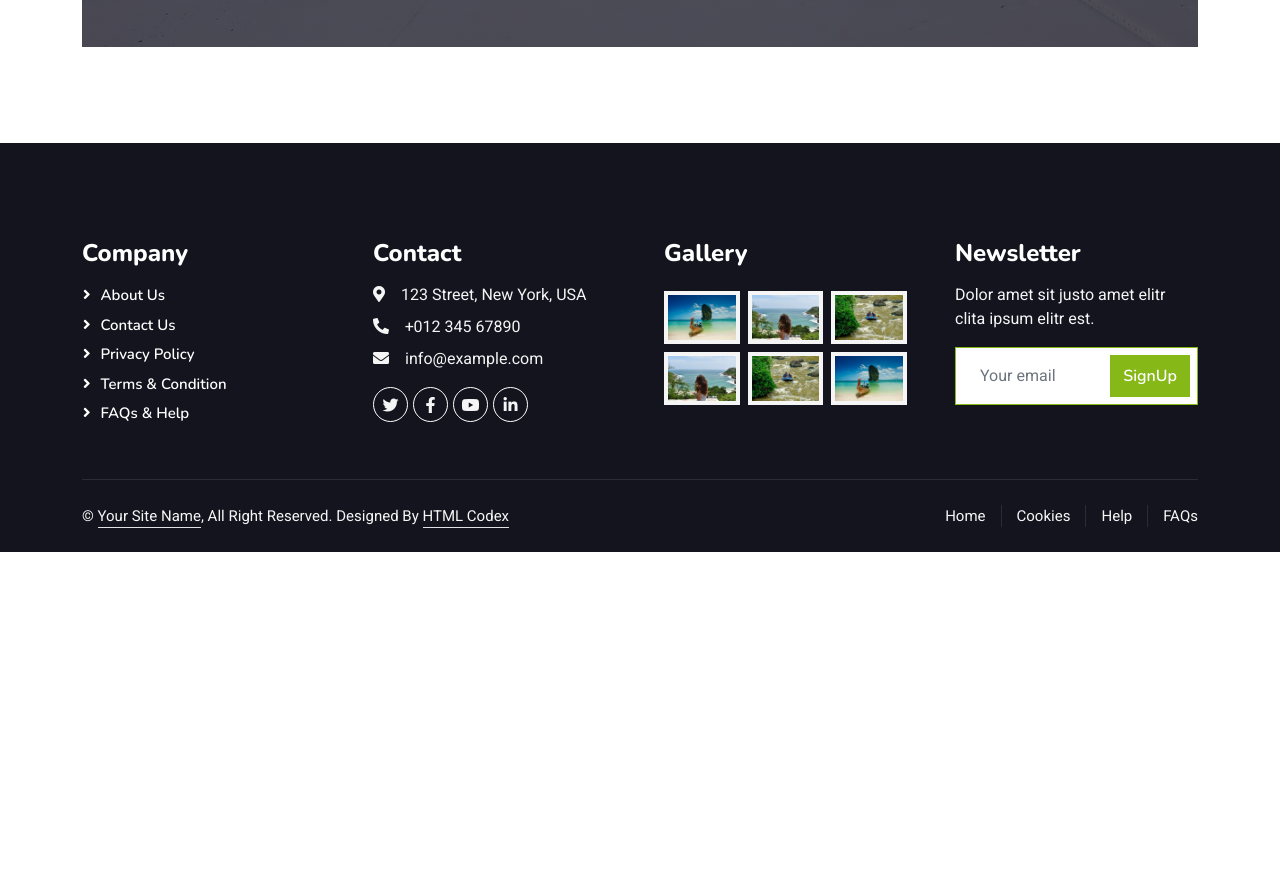
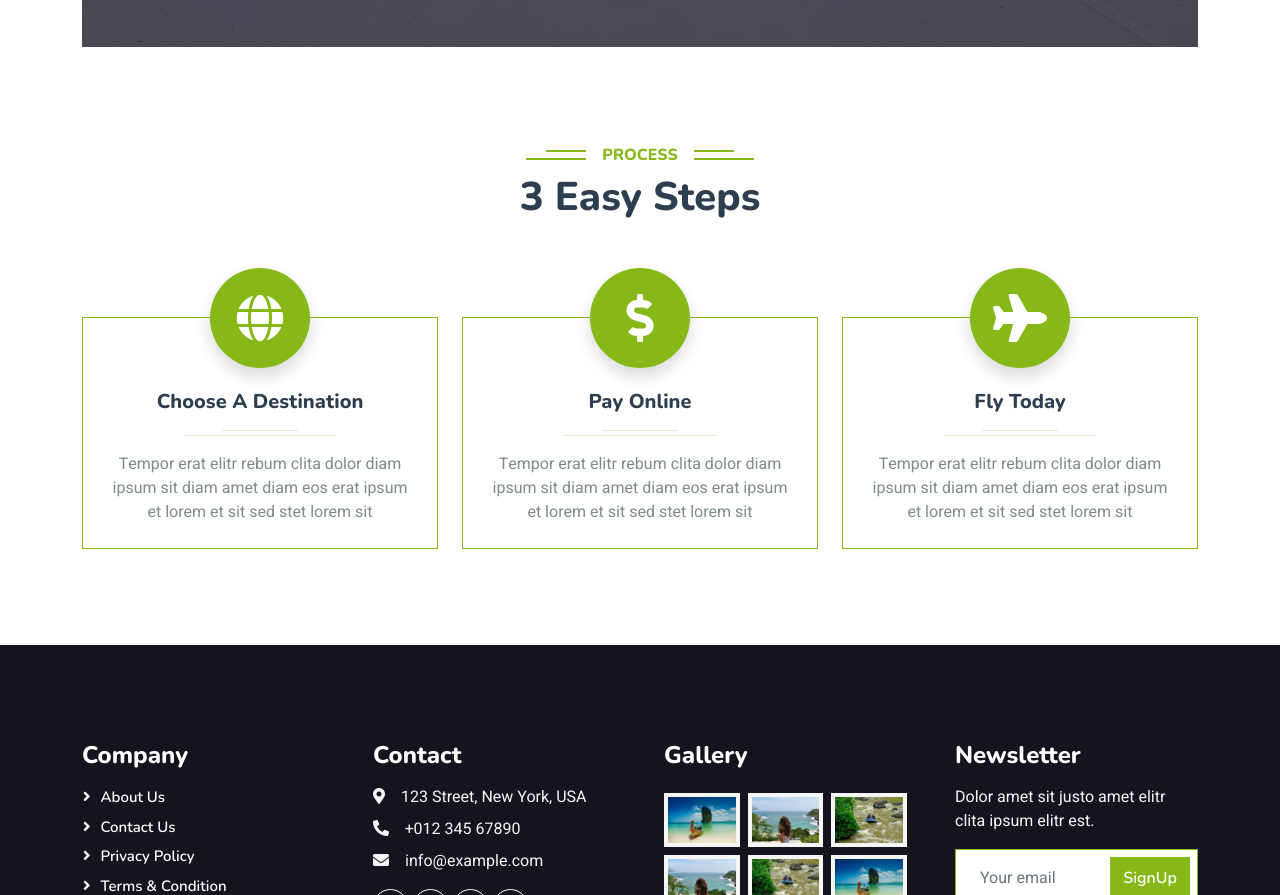
Before and after one commit to TanyaStefanova/movie-app, a React (Vite) app in the folder client/: page / in a window 1280 px wide. Shown: the part 3989-4884 px from the top of the page. Before the commit the page ends 4541 px from the top, so only its background shows below. Built offline with nearby package versions, Linux system fonts and the light colour scheme.

Commit message:
Add Process

```diff
--- a/client/src/App.jsx
+++ b/client/src/App.jsx
@@ -9,6 +9,7 @@ import Services from "./components/services/Services";
 import Destinations from "./components/destinations/Destinations";
 import Packages from "./components/packages/Packages";
 import OnlineBooking from "./components/online-booking/OnlineBooking";
+import Process from "./components/process/Process";
 
 function App() {
 
@@ -22,6 +23,7 @@ function App() {
      <Destinations />
      <Packages />
      <OnlineBooking />
+     <Process />
      <Footer />
      <BackToTopButton />
     </>
--- /dev/null
+++ b/client/src/components/process/Process.jsx
@@ -0,0 +1,47 @@
+export default function Process(){
+    return(
+        <div className="container-xxl py-5">
+        <div className="container">
+            <div className="text-center pb-4 wow fadeInUp" data-wow-delay="0.1s">
+                <h6 className="section-title bg-white text-center text-primary px-3">Process</h6>
+                <h1 className="mb-5">3 Easy Steps</h1>
+            </div>
+            <div className="row gy-5 gx-4 justify-content-center">
+                <div className="col-lg-4 col-sm-6 text-center pt-4 wow fadeInUp" data-wow-delay="0.1s">
+                    <div className="position-relative border border-primary pt-5 pb-4 px-4">
+                        <div className="d-inline-flex align-items-center justify-content-center bg-primary rounded-circle position-absolute top-0 start-50 translate-middle shadow" style={{width: '100px', height: '100px'}}>
+                            <i className="fa fa-globe fa-3x text-white"></i>
+                        </div>
+                        <h5 className="mt-4">Choose A Destination</h5>
+                        <hr className="w-25 mx-auto bg-primary mb-1" />
+                        <hr className="w-50 mx-auto bg-primary mt-0" />
+                        <p className="mb-0">Tempor erat elitr rebum clita dolor diam ipsum sit diam amet diam eos erat ipsum et lorem et sit sed stet lorem sit</p>
+                    </div>
+                </div>
+                <div className="col-lg-4 col-sm-6 text-center pt-4 wow fadeInUp" data-wow-delay="0.3s">
+                    <div className="position-relative border border-primary pt-5 pb-4 px-4">
+                        <div className="d-inline-flex align-items-center justify-content-center bg-primary rounded-circle position-absolute top-0 start-50 translate-middle shadow" style={{width: '100px', height: '100px'}}>
+                            <i className="fa fa-dollar-sign fa-3x text-white"></i>
+                        </div>
+                        <h5 className="mt-4">Pay Online</h5>
+                        <hr className="w-25 mx-auto bg-primary mb-1" />
+                        <hr className="w-50 mx-auto bg-primary mt-0" />
+                        <p className="mb-0">Tempor erat elitr rebum clita dolor diam ipsum sit diam amet diam eos erat ipsum et lorem et sit sed stet lorem sit</p>
+                    </div>
+                </div>
+                <div className="col-lg-4 col-sm-6 text-center pt-4 wow fadeInUp" data-wow-delay="0.5s">
+                    <div className="position-relative border border-primary pt-5 pb-4 px-4">
+                        <div className="d-inline-flex align-items-center justify-content-center bg-primary rounded-circle position-absolute top-0 start-50 translate-middle shadow" style={{width: '100px', height: '100px'}}>
+                            <i className="fa fa-plane fa-3x text-white"></i>
+                        </div>
+                        <h5 className="mt-4">Fly Today</h5>
+                        <hr className="w-25 mx-auto bg-primary mb-1" />
+                        <hr className="w-50 mx-auto bg-primary mt-0" />
+                        <p className="mb-0">Tempor erat elitr rebum clita dolor diam ipsum sit diam amet diam eos erat ipsum et lorem et sit sed stet lorem sit</p>
+                    </div>
+                </div>
+            </div>
+        </div>
+    </div>
+    );
+}
```
